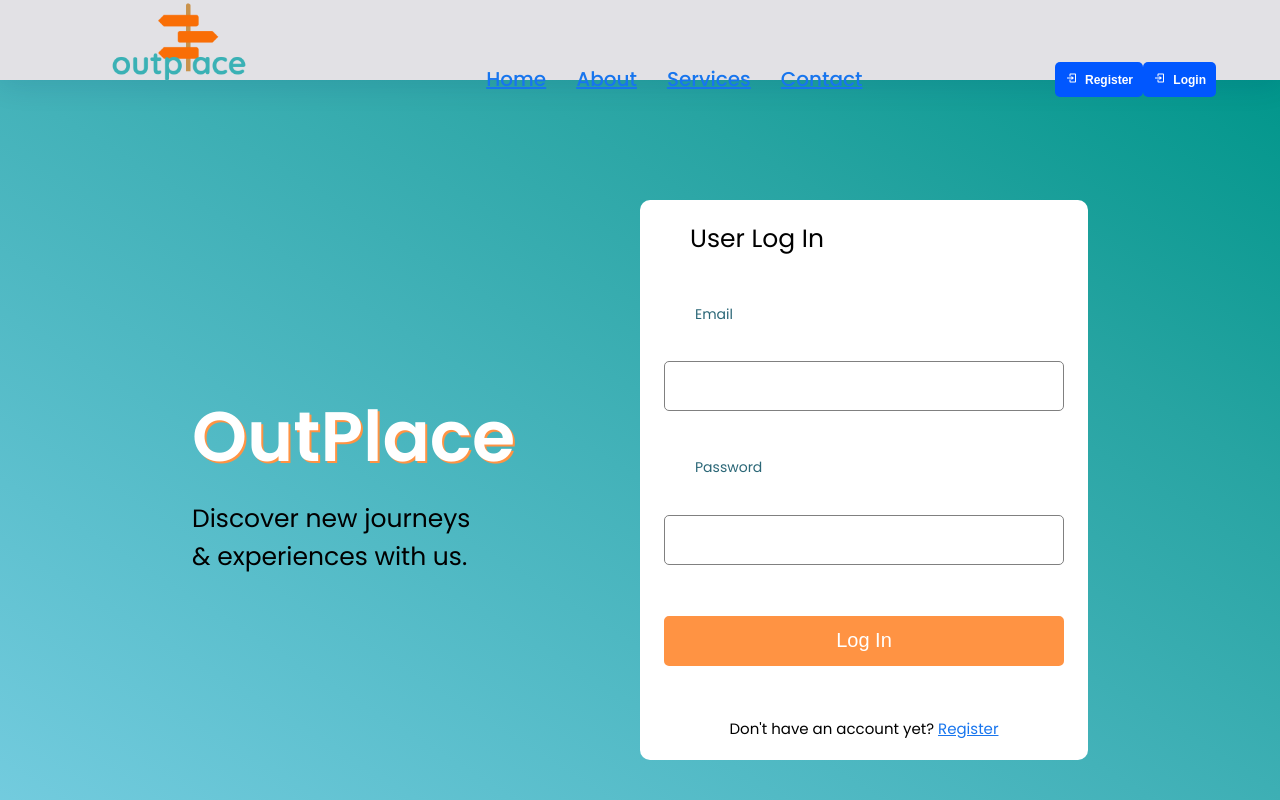
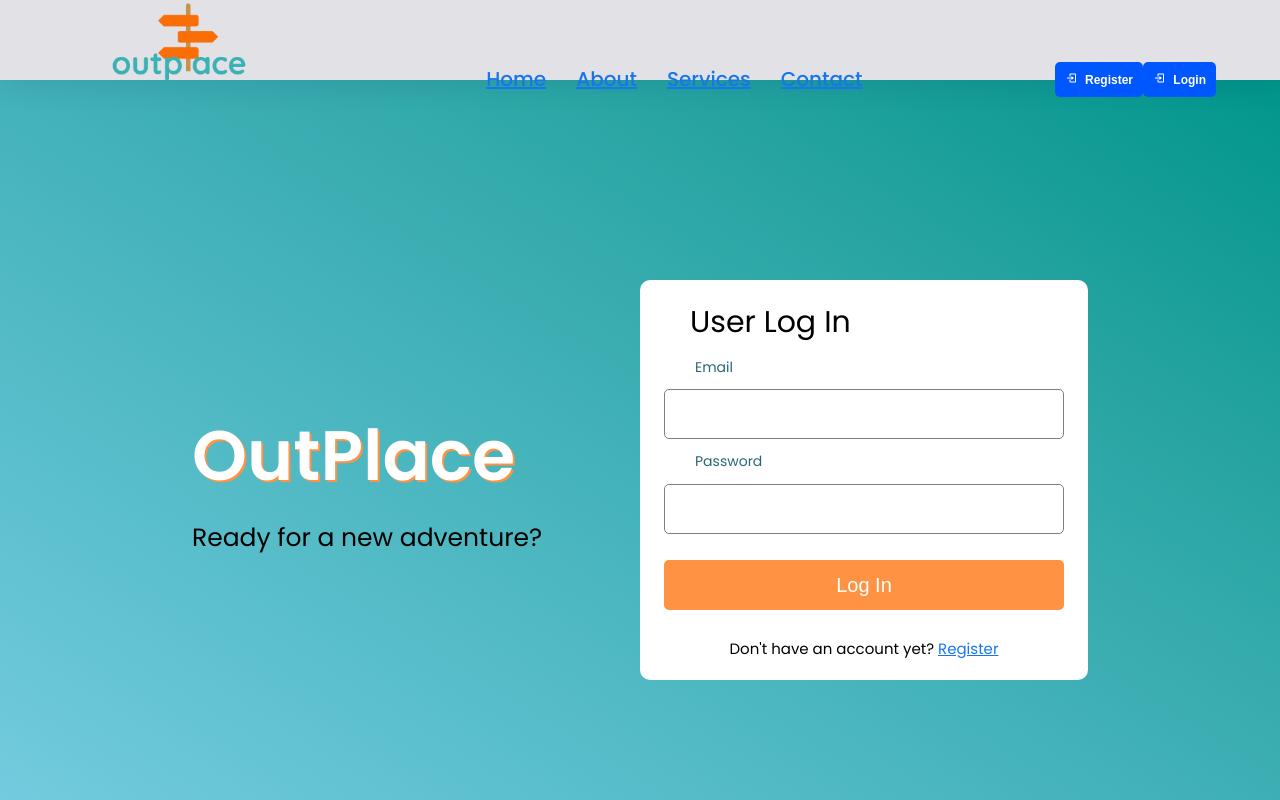
Before and after one commit to mendoza2929/booking, a React (Create React App) app in the folder client/: page /login in a window 1280 px wide. Shown: the top 800 px of the page. Built offline with nearby package versions, Linux system fonts and the light colour scheme.

Commit message:
updated login page and register page

```diff
--- a/client/src/components/login/Login.jsx
+++ b/client/src/components/login/Login.jsx
@@ -37,41 +37,29 @@ const Login = () => {
     }
 
 
-
-
     return (
         <>
-    {/* <div className="login">
-        <div className="container">
-            <input type="text" placeholder="username" id="username" onChange={handlChange}/>
-            <input type="password" placeholder="password" id="password" onChange={handlChange}/>
-            <button disabled={loading} onClick={handleLogin}>login</button>
-            {error && <span>{error.message}</span>}
-        </div>
-    </div>
-  */}
-
             <Header/>
                 <div className="login">
                     <div className="loginWrapper">
                         <div className="loginLeft">
                             <h3 className="loginLogo">OutPlace</h3>
                             <span className="loginDesc">
-      Discover new journeys <br></br> & experiences with us.
+                            Ready for a new adventure?
                             </span>
                         </div>
                     <div className="loginRight">
                         <form className="loginBox" onSubmit={handleLogin}>
-      <span className='registerHere'>User Log In</span>
-      <label htmlFor="email">Email</label>
+                            <span className='logInHere'>User Log In</span>
+                            <label id='logInLabel' htmlFor="email">Email</label>
                             <input
                             required
                             className="loginInput"
                             onChange={handlChange}
-        type="text"
+                            type="email"
                             id='email'
                             />
-       <label htmlFor="password">Password</label>
+                            <label id='logInLabel' htmlFor="password">Password</label>
                             <input
                                 required
                                 className="loginInput"
@@ -97,6 +85,4 @@ const Login = () => {
 
 
 
-
-
 export default Login
--- a/client/src/components/login/login.css
+++ b/client/src/components/login/login.css
@@ -33,13 +33,12 @@
     font-size:25px;
   }
 
-  label{
+#logInLabel{
     padding-left: 35px;
-    padding-top: 10px;
   }
 
   .loginBox{
-      height: 600px;
+      height: 400px;
       padding: 20px;
       background-color: white;
       border-radius: 10px;
@@ -48,8 +47,8 @@
       justify-content: space-between;
   }
 
-  .registerHere{
-    font-size: 25px;
+  .logInHere{
+    font-size: 30px;
     padding-left: 30px;
   }
 
@@ -66,7 +65,6 @@
   .loginInput:focus{
       outline: none;
   }
-
 
   .loginButton{
       height: 50px;
--- a/client/src/components/register/Register.jsx
+++ b/client/src/components/register/Register.jsx
@@ -4,7 +4,6 @@ import Header from '../common/header/Header'
 import Footer from '../home/footer/Footer'
 import './register.css'
 const Register = () => {
-    const usernameRef = useRef();
     const emailRef = useRef();
     const passwordRef = useRef();
     const confirmPasswordRef = useRef();
@@ -19,49 +18,43 @@ const Register = () => {
   return (
     <>
     <Header/>
-      <div className="login">
-      <div className="loginWrapper">
-        <div className="loginLeft">
-          <h3 className="loginLogo">OutPlace</h3>
-          <span className="loginDesc">
+      <div className="register">
+      <div className="registerWrapper">
+        <div className="registerLeft">
+          <h3 className="registerLogo">OutPlace</h3>
+          <span className="registerDesc">
             Discover new journeys <br></br> & experiences with us.
           </span>
         </div>
-        <div className="loginRight">
-          <form className="loginBox" onSubmit={handleClick}>
+        <div className="registerRight">
+          <form className="registerBox" onSubmit={handleClick}>
             <span className='registerHere'>Register here</span>
-            <label htmlFor="username">Username</label>
-            <input
-              required
-              ref={usernameRef}
-              className="loginInput"
-            />
-             <label htmlFor="email">Email</label>
+             <label id='registerLabel' htmlFor="email">Email</label>
             <input
               required
               ref={emailRef}
-              className="loginInput"
+              className="registerInput"
               type="email"
             />
-             <label htmlFor="password">Password</label>
+             <label id='registerLabel' htmlFor="password">Password</label>
             <input
               required
               ref={passwordRef}
-              className="loginInput"
+              className="registerInput"
               type="password"
               minLength="6"
             />
-            <label htmlFor="confirmPassword">Confirm Password</label>
+            <label id='registerLabel' htmlFor="confirmPassword">Confirm Password</label>
             <input
               required
               ref={confirmPasswordRef}
-              className="loginInput"
+              className="registerInput"
               type="password"
             />
-            <button className="loginButton" type="submit">
+            <button className="registerButton" type="submit">
               Register
             </button>
-            <div className='logInText'>Already have an account? <a href='/login'>Log In</a></div>
+            <div className='registerText'>Already have an account? <a href='/login'>Log In</a></div>
           </form>
         </div>
       </div>
--- a/client/src/components/register/register.css
+++ b/client/src/components/register/register.css
@@ -1,4 +1,5 @@
-/* .login {
+
+.register {
     width: 100vw;
     height: 100vh;
     background-image: linear-gradient(to right top, #78cee2, #5dc0ce, #43b2b9, #27a4a2, #01968b);
@@ -7,121 +8,21 @@
     justify-content: center;
   }
 
-  .loginWrapper {
+  .registerWrapper {
     width: 70%;
     height: 70%;
     display: flex;
   }
 
-  .loginLeft,
-  .loginRight {
+  .registerLeft,
+  .registerRight {
     flex: 1;
     display: flex;
     flex-direction: column;
     justify-content: center;
   }
 
-  .loginLogo {
-    font-size: 50px;
-    font-weight: 800;
-    color: white;
-    margin-bottom: 10px;
-    text-shadow: 2px 2px #ff9343;
-  }
-  .place{
-    color: #ff9343;
-    text-shadow: 2px 2px white;
-  }
-
-  .loginDesc {
-    font-size: 20px;
-    padding-left: 0;
-    font-style: italic;
-    padding-top: 0px;
-  }
-
-  span{
-    padding-left: 10px;
-    padding-top: 5px;
-  }
-  .loginBox{
-      height: 400px;
-      padding: 20px;
-      padding-top: 10px;
-      background-color: white;
-      border-radius: 10px;
-      display: flex;
-      flex-direction: column;
-      justify-content: space-between;
-  }
-
-  label{
-    padding-left: 10px;
-    padding-top: 10px;
-    font-size: 10px;
-  }
-  .loginInput{
-      height: 30px;
-      border-radius: 5px;
-      border: 1px solid gray;
-      font-size: 10px;
-      padding-left: 10px;
-      width: 230px;
-      margin: 0 auto;
-  }
-
-  .loginInput:focus{
-      outline: none;
-  }
-
-  .loginButton{
-      height: 30px;
-      border-radius: 5px;
-      border: none;
-      background-color: #ff9343 ;
-      color: white;
-      font-size: 10px;
-      font-weight: 200;
-      cursor: pointer;
-      width: 230px;
-      margin: 10px auto;
-  }
-
-
-
-.logInText{
-    font-size: 12px;
-    text-align: center;
-}
-a{
-    text-decoration: underline;
-    color: #1775ee;
-} */
-
-.login {
-    width: 100vw;
-    height: 100vh;
-    background-image: linear-gradient(to right top, #78cee2, #5dc0ce, #43b2b9, #27a4a2, #01968b);
-    display: flex;
-    align-items: center;
-    justify-content: center;
-  }
-
-  .loginWrapper {
-    width: 70%;
-    height: 70%;
-    display: flex;
-  }
-
-  .loginLeft,
-  .loginRight {
-    flex: 1;
-    display: flex;
-    flex-direction: column;
-    justify-content: center;
-  }
-
-  .loginLogo {
+  .registerLogo {
     font-size: 70px;
     font-weight: 800;
     color: white;
@@ -129,17 +30,17 @@ a{
     text-shadow: 2px 2px #ff9343;
   }
 
-  .loginDesc {
+  .registerDesc {
     font-size:25px;
   }
 
-  label{
+ #registerLabel{
     padding-left: 35px;
     padding-top: 10px;
   }
 
-  .loginBox{
-      height: 600px;
+  .registerBox{
+      height: 500px;
       padding: 20px;
       background-color: white;
       border-radius: 10px;
@@ -153,7 +54,7 @@ a{
     padding-left: 30px;
   }
 
-  .loginInput{
+  .registerInput{
       height: 50px;
       border-radius: 5px;
       border: 1px solid gray;
@@ -163,12 +64,12 @@ a{
       margin: 0 auto;
   }
 
-  .loginInput:focus{
+  .registerInput:focus{
       outline: none;
   }
 
 
-  .loginButton{
+  .registerButton{
       height: 50px;
       border-radius: 5px;
       border: solid #ff9343;
@@ -181,7 +82,7 @@ a{
       cursor: pointer;
   }
 
-  .logInText{
+  .registerText{
     font-size: 15px;
     text-align: center;
 }
```
Lines whose indentation alone changed are shown as unchanged.
